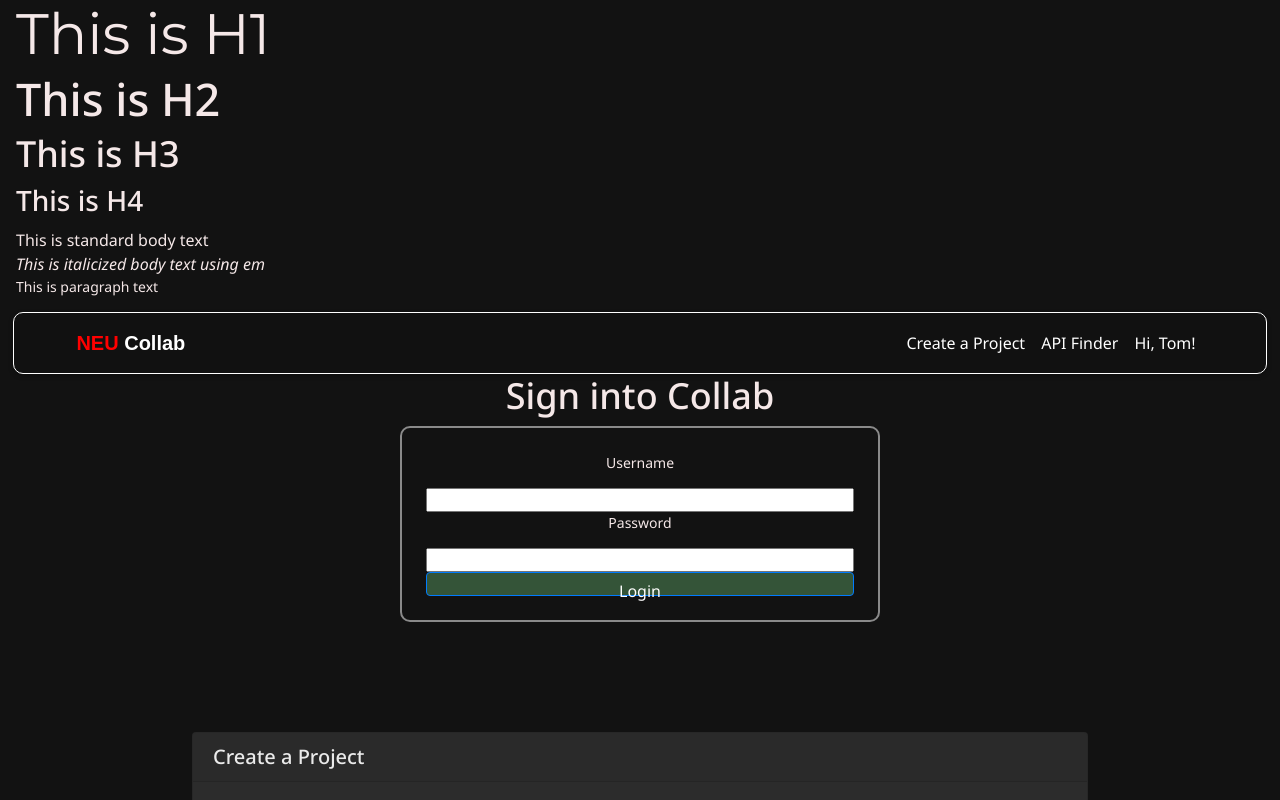
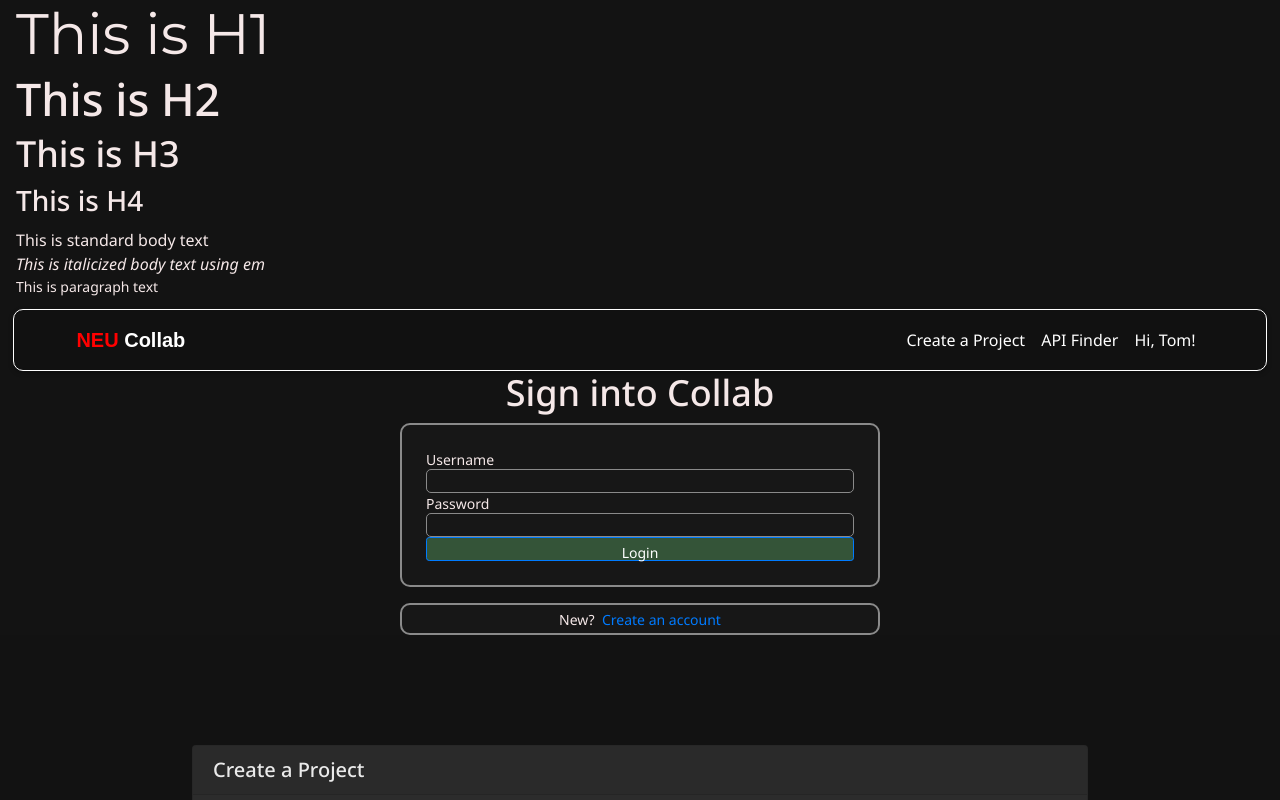
Before and after one commit to alex-oh/collab-react, a React (Create React App) app: page /#/login in a window 1280 px wide. Shown: the top 800 px of the page. Built offline with nearby package versions, Linux system fonts and the light colour scheme; a web font is replaced by a local one.

Commit message:
update login pages, init register page

```diff
--- a/public/index.html
+++ b/public/index.html
@@ -20,7 +20,7 @@
   <title>React App</title>
 </head>
 
-<body style="background-color: #121212;">
+<body>
   <noscript>You need to enable JavaScript to run this app.</noscript>
   <div id="root"></div>
 
--- a/src/App.js
+++ b/src/App.js
@@ -5,15 +5,16 @@ import "./App.css";
 import { HashRouter, Navigate } from "react-router-dom";
 import { Routes, Route } from "react-router";
 
+// temp components for dev reference
+import FontsTest from "./components/fonts-test";
+
 // component migration
 import GlobalNav from "./components/navigation/nav-bar";
 import ProjectForm from "./pages/create-project";
 import APICards from "./pages/api-finder";
 import Home from "./pages/home";
-import Login from "./pages/login";
-
-// temp components for dev reference
-import FontsTest from "./components/fonts-test";
+import Login from "./pages/login-pages/login.js";
+import Register from "./pages/login-pages/register.js";
 
 function App() {
     return (
@@ -25,6 +26,7 @@ function App() {
                     <Route path="/" element={<Navigate to="/home" />} />
                     <Route path="/home" element={<Home />} />
                     <Route path="/login" element={<Login />} />
+                    <Route path="/register" element={<Register />} />
                 </Routes>
                 <ProjectForm />
                 {/* <APICards/> */}
--- a/src/fonts.css
+++ b/src/fonts.css
@@ -41,3 +41,9 @@ p {
     font-size: 14px;
     height: 20px;
 }
+
+.subtext {
+    font-size: 12px;
+    height: 16px;
+    color: #646464;
+}
--- a/src/index.css
+++ b/src/index.css
@@ -5,6 +5,20 @@ body {
     sans-serif;
   -webkit-font-smoothing: antialiased;
   -moz-osx-font-smoothing: grayscale;
+  background-color: #131313;
+}
+
+input {
+    background-color: transparent;
+    border-style: solid;
+    border-radius: 5px;
+    border-width: 1px;
+    border-color: #8a8a8a;
+}
+
+p {
+    margin: 0;
+    padding: 0;
 }
 
 code {
--- a/src/pages/login/index.css
+++ b/src/pages/login-pages/login-pages.css
@@ -1,6 +1,9 @@
 .login-box {
+    background-color: #171717;
     border-radius: 10px;
     border-color: #8a8a8a;
     border-style: solid;
     border-width: 2px;
+
+    text-align: left;
 }
--- /dev/null
+++ b/src/pages/login-pages/login.js
@@ -0,0 +1,27 @@
+import React from "react";
+import Button from "react-bootstrap/Button";
+import { Link } from "react-router-dom";
+import "./login-pages.css";
+
+function Login() {
+    return (
+        <div className="w-50 m-auto">
+            <h3>Sign into Collab</h3>
+            <div className="login-box d-flex flex-column p-4 w-75 m-auto">
+                <p>Username</p>
+                <input></input>
+                <p>Password</p>
+                <input></input>
+                <Button variant="primary" size="sm" className="green">
+                    Login
+                </Button>
+            </div>
+            <div className="login-box text-center mt-3 py-1 px-4 w-75 mx-auto">
+                <p>
+                    New?&nbsp;&nbsp;<Link to="/register">Create an account</Link>
+                </p>
+            </div>
+        </div>
+    );
+}
+export default Login;
--- /dev/null
+++ b/src/pages/login-pages/register.js
@@ -0,0 +1,32 @@
+import React from "react";
+import Button from "react-bootstrap/Button";
+import { Link } from "react-router-dom";
+import "./login-pages.css";
+
+function Register() {
+    return (
+        <div className="w-50 m-auto">
+            <h3>Create A New Account</h3>
+            <div className="login-box d-flex flex-column p-4 w-75 m-auto">
+                <p>Email:</p>
+                <input />
+                <p>Username:</p>
+                <input />
+                <p>Password:</p>
+                <input />
+                <p>Re-type password:</p>
+                <input />
+                <div className="subtext">Passwords match/Passwords don't match</div>
+                <Button variant="primary" size="md" className="green">
+                    Register
+                </Button>
+            </div>
+            <div className="login-box text-center mt-3 py-1 px-4 w-75 mx-auto">
+                <p>
+                    Already have an account?&nbsp;&nbsp;<Link to="/login">Log in here</Link>
+                </p>
+            </div>
+        </div>
+    );
+}
+export default Register;
--- a/src/pages/login/index.js
+++ /dev/null
@@ -1,19 +0,0 @@
-import React from "react";
-import Button from 'react-bootstrap/Button';
-import './index.css';
-
-function Login() {
-    return (
-        <div className="w-50 m-auto">
-            <h3>Sign into Collab</h3>
-            <div className="login-box d-flex flex-column p-4 w-75 m-auto">
-                <p>Username</p>
-                <input></input>
-                <p>Password</p>
-                <input></input>
-                <Button variant="primary" size="md" className="green">Login</Button>
-            </div>
-        </div>
-    );
-}
-export default Login;
```
